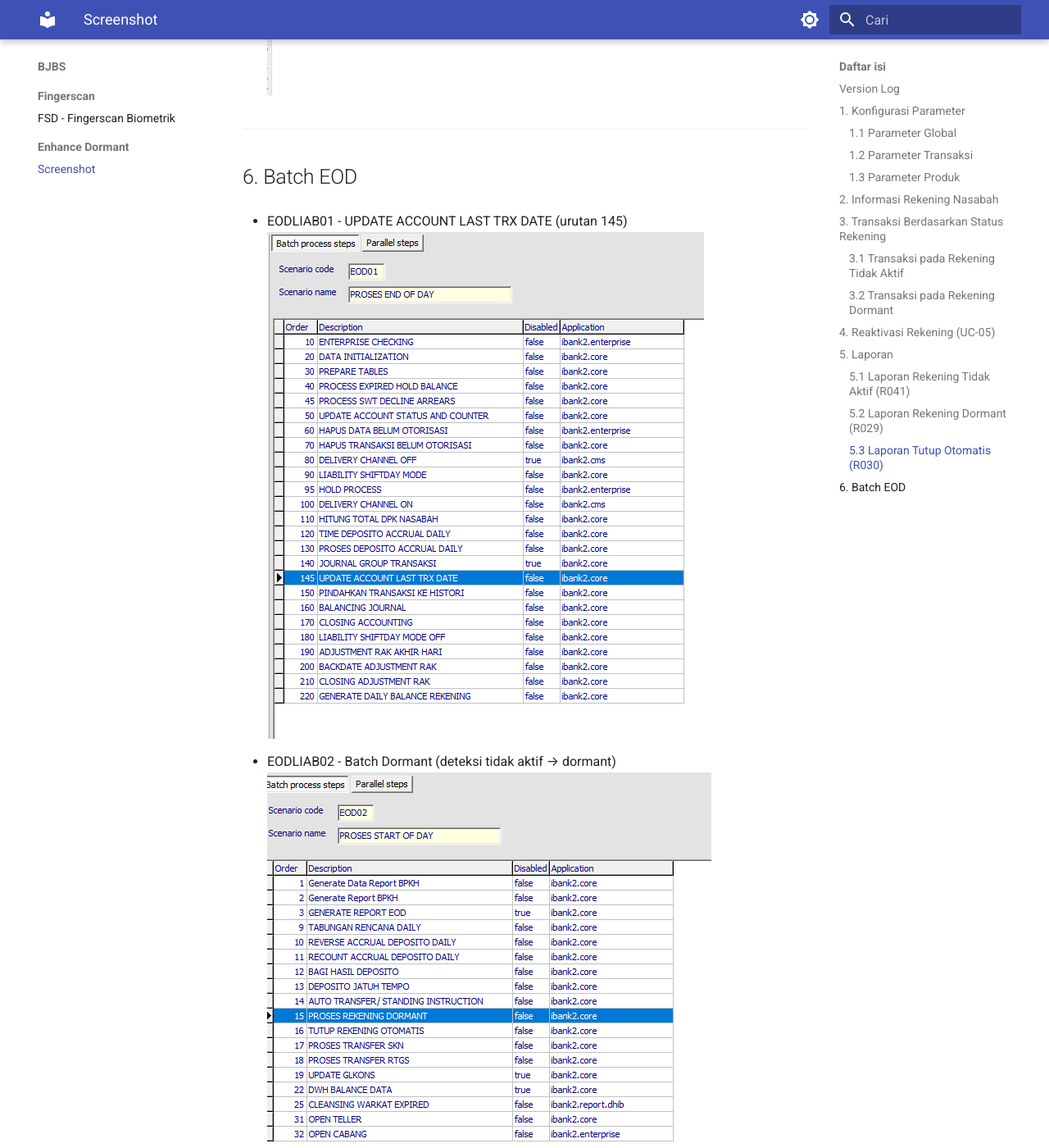
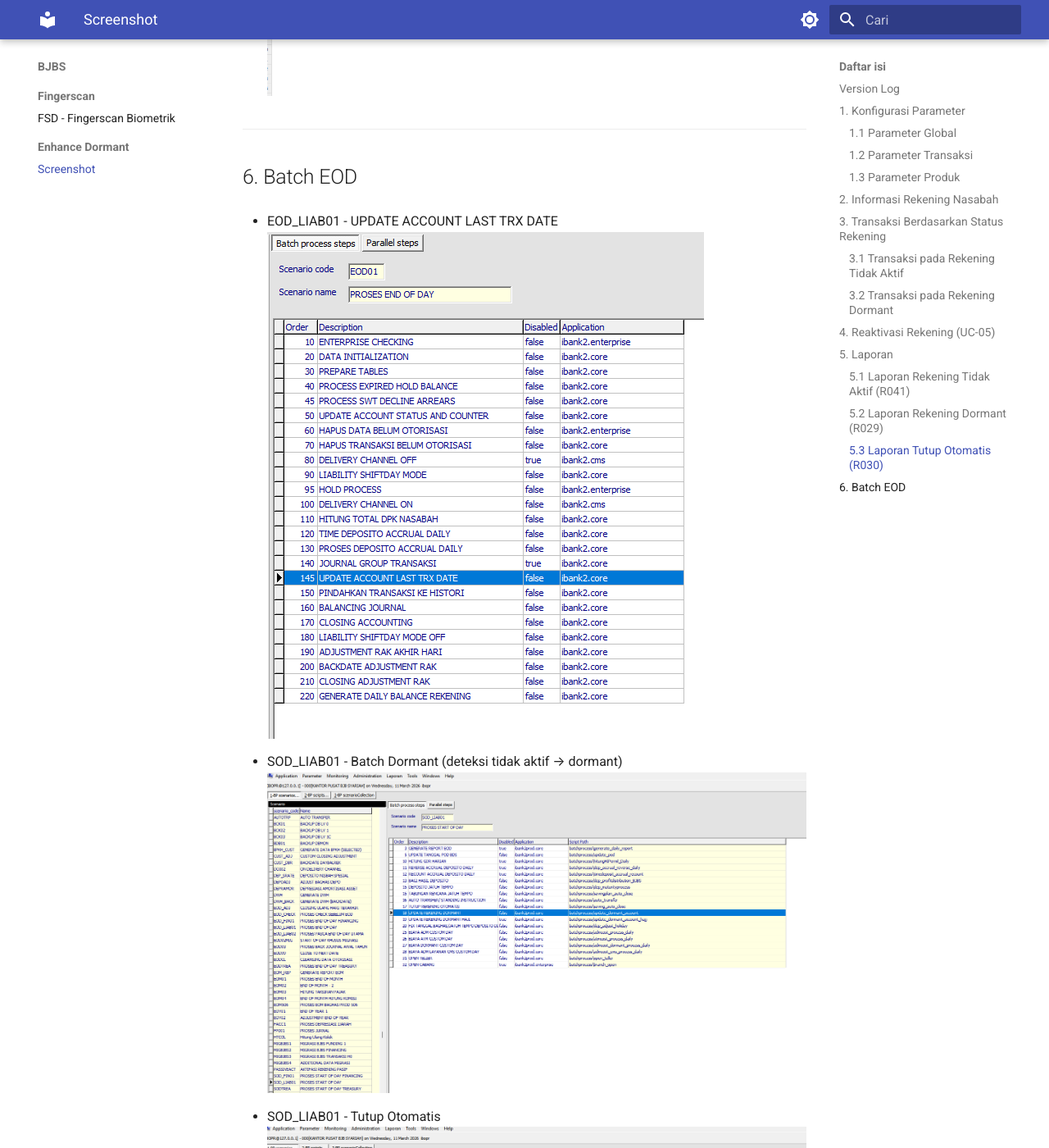
Before and after one commit to wisnu/ibank-docs, an MkDocs documentation site: the page built from docs/bjbs/enhance_dormant/dormant_screenshot.md, in a window 1280 px wide and 1400 px high, scrolled down 13539 px. Shown: the whole window at 82% size. Built offline with MkDocs 1.6.1 and Material for MkDocs 9.7.7, drawn with Linux system fonts in a browser that asks for light colours; some of the changed text lies outside the part shown.

Commit message:
docs: update dormant account batch process descriptions and screenshots

```diff
--- a/docs/bjbs/enhance_dormant/dormant_screenshot.md
+++ b/docs/bjbs/enhance_dormant/dormant_screenshot.md
@@ -201,13 +201,13 @@
 
 ## 6. Batch EOD
 
-- EODLIAB01 - UPDATE ACCOUNT LAST TRX DATE (urutan 145)
+- EOD_LIAB01 - UPDATE ACCOUNT LAST TRX DATE
 ![EODLIAB01 - UPDATE ACCOUNT LAST TRX DATE](assets/dorman_eod_01.png)
 
-- EODLIAB02 - Batch Dormant (deteksi tidak aktif → dormant)
-![EODLIAB02 - Batch Dormant](assets/dorman_eod_02.png)
+- SOD_LIAB01 - Batch Dormant (deteksi tidak aktif → dormant)
+![SOD_LIAB01 - Batch Dormant](assets/dorman_eod_02.png)
 
-- EODLIAB02 - Tutup Otomatis
-![EODLIAB02 - Tutup Otomatis](assets/dorman_eod_03.png)
+- SOD_LIAB01 - Tutup Otomatis
+![SOD_LIAB01 - Tutup Otomatis](assets/dorman_eod_03.png)
 
 ---
```
Also changed, not shown: docs/bjbs/enhance_dormant/assets/dorman_eod_02.png, docs/bjbs/enhance_dormant/assets/dorman_eod_03.png.
